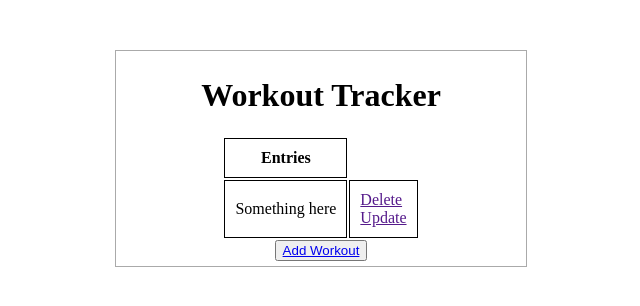
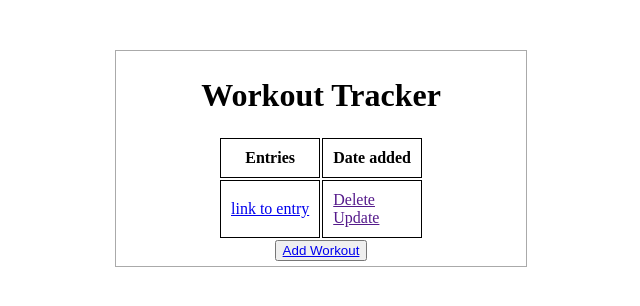
Before and after one commit to stxv/Tracker, a Flask app: page / in a window 1280 px wide. Shown: the top 306 px of the page, without its empty margins (319-959 px from the left). Run offline with Flask 3, Linux system fonts and the light colour scheme.

Commit message:
More progress

```diff
--- a/app.py
+++ b/app.py
@@ -12,10 +12,10 @@ class userdata(db.Model):
     sets = db.Column(db.Integer, nullable=False)
     reps = db.Column(db.Integer, nullable=False)
     weight = db.Column(db.Float, nullable=False)
-    """time = db.Column(db.DateTime, default=datetime.utcnow)"""
+    date_created = db.Column(db.DateTime, default=datetime.utcnow)
 
     def __repr__(self):
-        return f"Exercise: {self.exercise}, Sets: {self.sets}, Reps: {self.reps}, Weight: {self.weight}"
+        return f"Exercise: {self.exercise}, Sets: {self.sets}, Reps: {self.reps}, Weight: {self.weight}, Time: {self.date_created}"
 
 
 
@@ -26,24 +26,31 @@ def add_workout():
         sets = request.form['sets']
         reps = request.form['reps']
         weight = request.form['weight']
-        workout = userdata(exercise=exercise, sets=sets, reps=reps, weight=weight)
-        db.session.add(workout)
-        db.session.commit()
-        return redirect(url_for('home'))
+        new_workout = userdata(exercise=exercise, sets=sets, reps=reps, weight=weight)
+        try:
+            db.session.add(new_workout)
+            db.session.commit()
+            return redirect(url_for('home'))
+        except:
+            return "Issue adding data"
     else:
-        return render_template('add.html')
+        entries = userdata.query.order_by(userdata.date_created).all()
+        return render_template('add.html', entries = entries)
 
 @app.route("/")
 @app.route("/home")
 def home():
-    workouts = userdata.query.all()
-    return render_template("homepage.html", workouts=workouts)
+    entries = userdata.query.order_by(userdata.date_created).all()
+    return render_template("homepage.html",entries = entries)
 
-
+@app.route('/view', methods=['GET'])
+def view_workout():
+    if request.method == 'GET':
+        entries = userdata.query.order_by(userdata.date_created).all()
+        return render_template("view.html",entries = entries)
 if __name__ == "__main__":
     with app.app_context():
         db.create_all()
     app.run(debug=True)
 
-"""Todo: Fix table on homepage, create option to add more execises when creating workout, allow access to database when user creates workout"""
-"""and understand tables"""
+"""TODO: Have created entries add on top of each other on homepage lists, fix table when there are no entries"""
--- a/static/styles.css
+++ b/static/styles.css
@@ -10,7 +10,7 @@ body{
     border: 1px solid #aaa;
     padding: 5px;
 }
-th ,td{
+th, td, tr{
     border:1px solid black;
     margin: 20px;
     padding: 10px;
--- a/templates/add.html
+++ b/templates/add.html
@@ -8,12 +8,16 @@
         <form method="POST" action="{{ url_for('add_workout') }}">
             <label for="exercise">Exercise: </label>
             <input type="text" name="exercise" required><br><br>
+
             <label for="sets">Sets: </label>
             <input type="number" name="sets" required><br><br>
+
             <label for="reps">Reps: </label>
             <input type="number" name="reps" required><br><br>
+
             <label for="weight">Weight: </label>
             <input type="number" step="0.01" name="weight" required><br><br>
+
             <input type="submit" value="Add Workout">
         </form>
     </body>
--- a/templates/homepage.html
+++ b/templates/homepage.html
@@ -6,18 +6,24 @@
     <body>
         <div class = "homePageSection">
         <h1>Workout Tracker</h1>
+        {% if entries|length < 1 %}
+        <h3> There are no entries. Add one NOW</h3>
+        {% endif %}
         <table>
             <tr>
                 <th> Entries</th>
+                <th> Date added</th>
             </tr>
             <tr>
-                <td> Something here</td>
+                <td>
+                    <a href="{{ url_for('view_workout', workout_id=entries.id) }}"> link to entry  </a>
+                </td>
+                <!-- Box that allows functions to data-->
                 <td>
                     <a href = ""> Delete</a>
                     <br>
                     <a href = ""> Update</a>
                 </td>
-            </tr>
         </table>
         <button>
             <a href="{{ url_for('add_workout') }}">Add Workout</a>
```
Also changed, not shown: templates/view.html (added, +10 -0 lines), instance/database.db.
